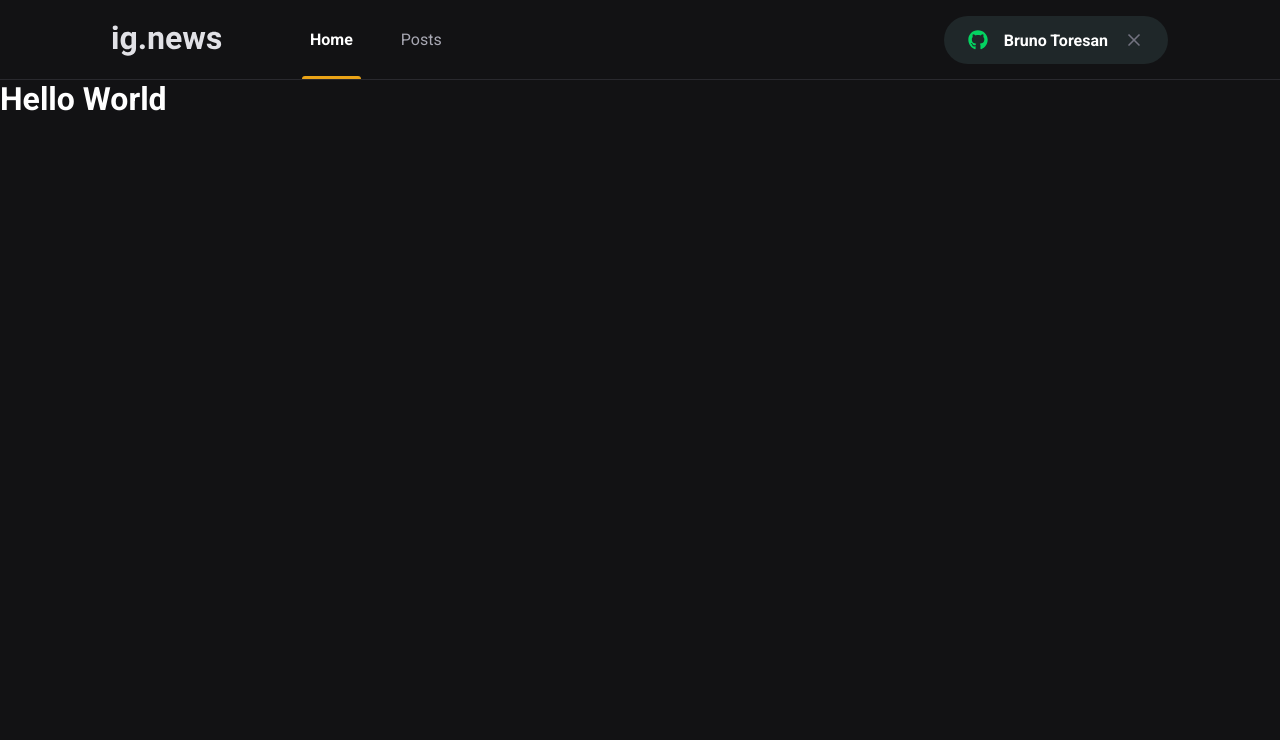
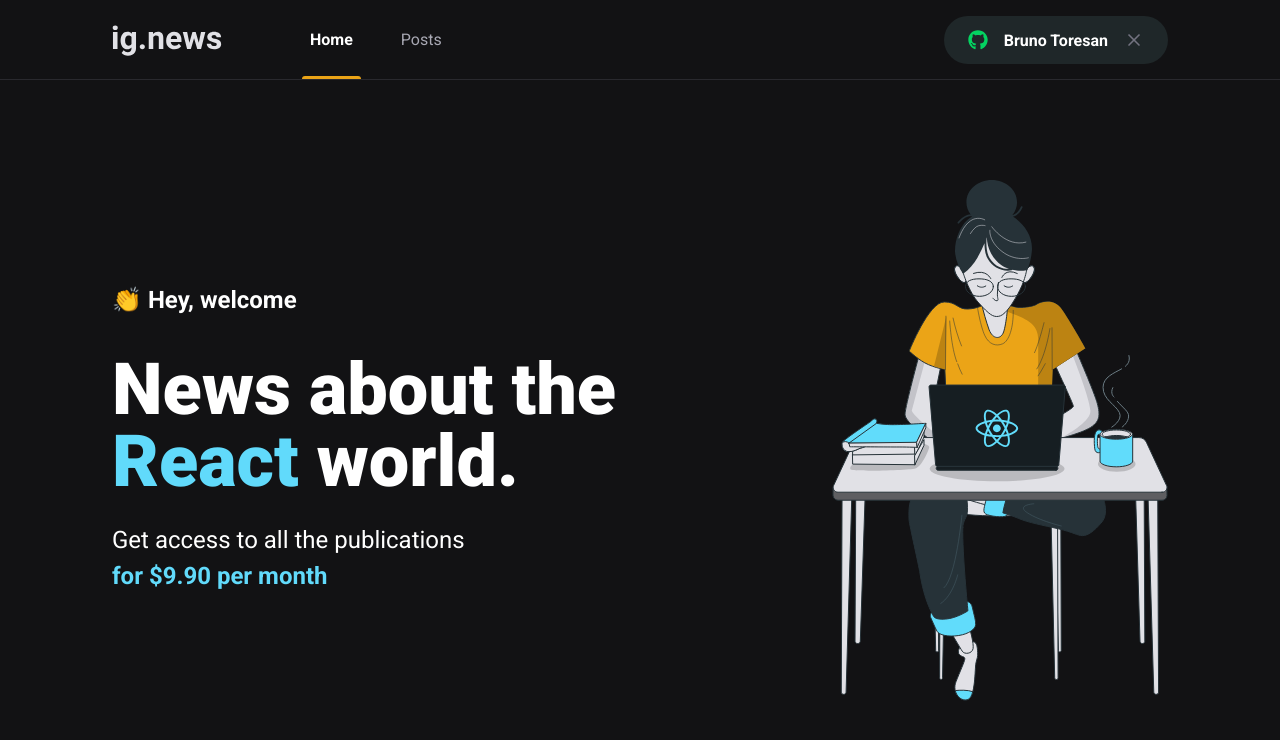
Before and after one commit to brunotoresan/ignews, a Next.js app: page / in a window 1280 px wide. Shown: the top 740 px of the page. Built offline with nearby package versions, Linux system fonts and the light colour scheme.

Commit message:
added the home page

```diff
--- /dev/null
+++ b/src/pages/home.module.scss
@@ -0,0 +1,43 @@
+.contentContainer {
+    max-width: 1120px;
+    margin: 0 auto;
+    padding: 0 2rem;
+    /* 100vh is the the total height of the screen
+       100% of the Viewport height */
+    height: calc(100vh - 5rem);
+
+    display: flex;
+    align-items: center;
+    justify-content: space-between;
+}
+
+.hero {
+    max-width: 600px;
+
+    > span {
+        font-size: 1.5rem;
+        font-weight: bold;
+    }
+
+    h1 {
+        font-size: 4.5rem;
+        line-height: 4.5rem;
+        font-weight: 900;
+        margin-top: 2.5rem;
+
+        span {
+            color: var(--cyan-500);
+        }
+    }
+
+    p {
+        font-size: 1.5rem;
+        line-height: 2.25rem;
+        margin-top: 1.5rem;
+
+        span {
+            color: var(--cyan-500);
+            font-weight: bold;
+        }
+    }
+}
--- a/src/pages/index.tsx
+++ b/src/pages/index.tsx
@@ -1,14 +1,25 @@
 import Head from 'next/head'
+import styles from './home.module.scss'
 
 export default function Home() {
   return (
     <>
       <Head>
-        <title>ig.news</title>
+        <title>Home | ig.news</title>
       </Head>
-      <h1>
-        Hello World
-      </h1>
+
+      <main className={styles.contentContainer}>
+        <section className={styles.hero}>
+          <span>👏 Hey, welcome</span>
+          <h1>News about the <span>React</span> world.</h1>
+          <p>
+            Get access to all the publications <br/>
+            <span>for $9.90 per month</span>
+          </p>
+        </section>
+
+        <img src="/images/avatar.svg" alt="Girl coding" />
+      </main>
     </>
   )
 }
--- a/src/styles/global.scss
+++ b/src/styles/global.scss
@@ -13,7 +13,7 @@
     --gray-850: #1f2729;
     --gray-900: #121214;
 
-    --cyab-500: #61dafb;
+    --cyan-500: #61dafb;
     --yellow-500: #eba417;
 }
 
```
